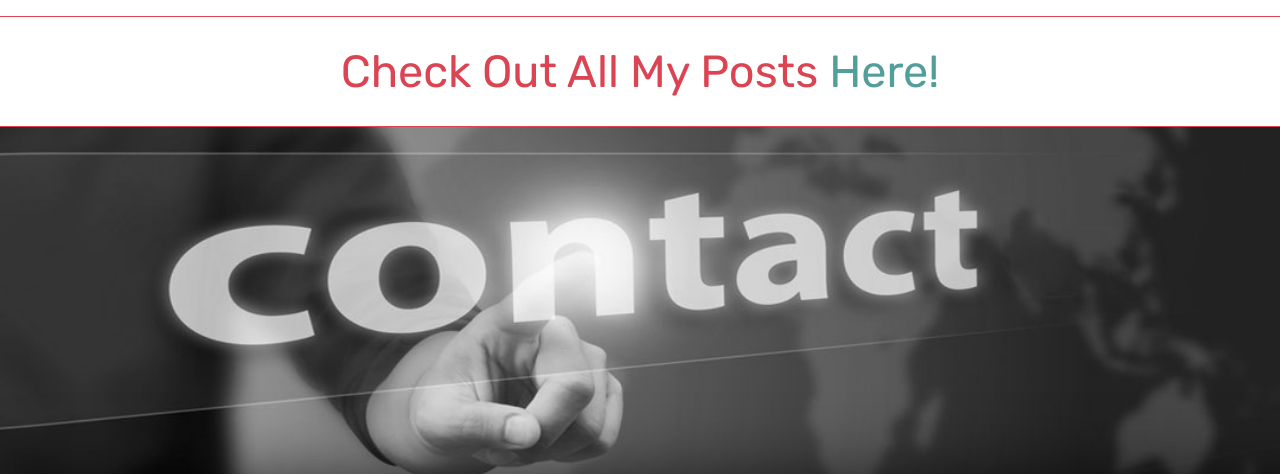
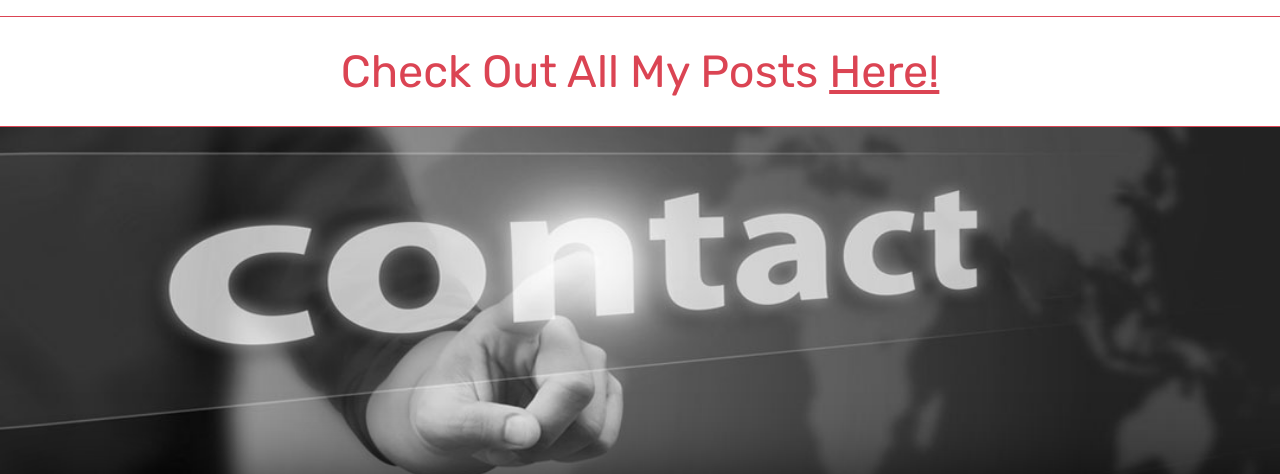
Before and after one commit to elan71592/elan71592.github.io, a plain HTML site: page index.html in a window 1280 px wide. Shown: the part 2831-3305 px from the top of the page. Drawn offline with nearby package versions, Linux system fonts and the light colour scheme; some packages are replaced by stand-ins of ours; grey boxes are pictures that could not be loaded; a web font is replaced by a local one.

Commit message:
stlye add

```diff
--- a/css/style.css
+++ b/css/style.css
@@ -262,7 +262,8 @@ h3.see-all-posts {
 }
 
 h3.see-all-posts a {
-  color: #529e9b;
+  color: #db4453;
+  text-decoration: underline;
 }
 
 /*End Style Blog Page Content*/
```
